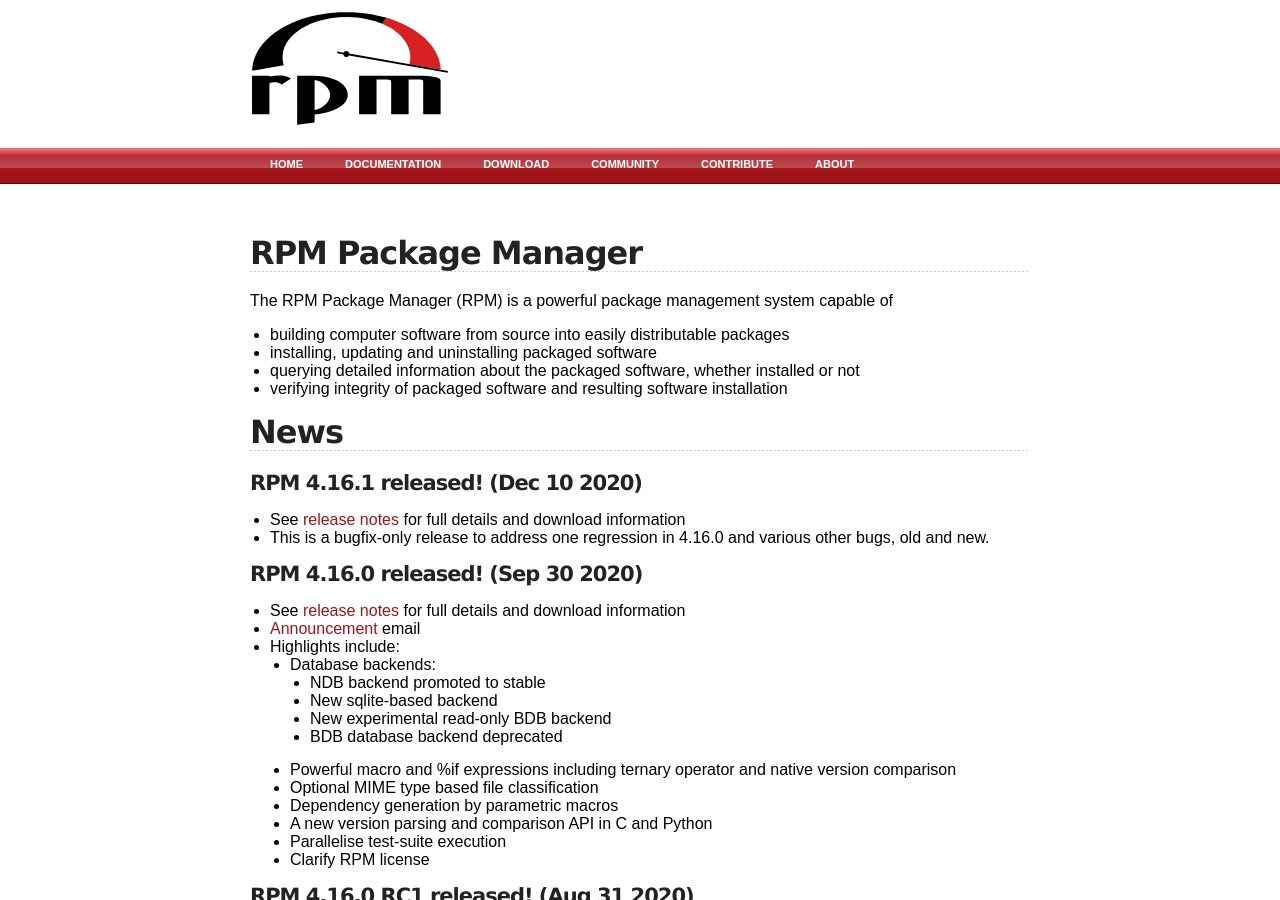
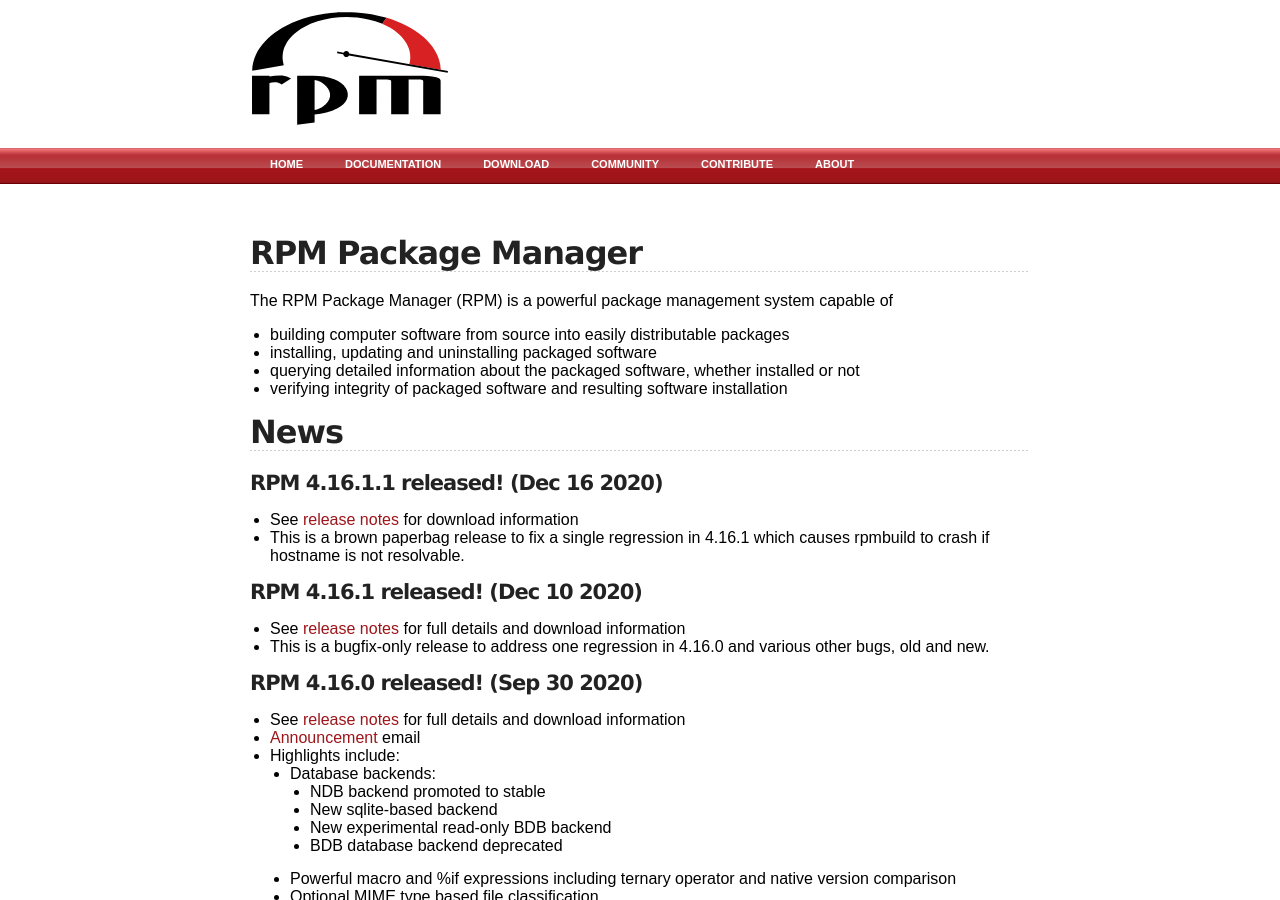
Before and after one commit to rpm-software-management/rpm-web, a Jekyll site: the page built from index.md, in a window 1280 px wide and 900 px high. Built offline with Jekyll 4.4.1, drawn with Linux system fonts in a browser that asks for light colours.

```diff
--- a/index.md
+++ b/index.md
@@ -15,6 +15,11 @@ capable of
 * verifying integrity of packaged software and resulting software installation
 
 ## News
+
+#### RPM 4.16.1.1 released! (Dec 16 2020)
+* See [release notes](wiki/Releases/4.16.1.1) for download information
+* This is a brown paperbag release to fix a single regression in 4.16.1
+  which causes rpmbuild to crash if hostname is not resolvable.
 
 #### RPM 4.16.1 released! (Dec 10 2020)
 * See [release notes](wiki/Releases/4.16.1) for full details and download information
```
Also changed, not shown: download.md (+1 -0 lines), timeline.md (+5 -0 lines), wiki/Releases/4.16.1.1.md (added, +18 -0 lines).
